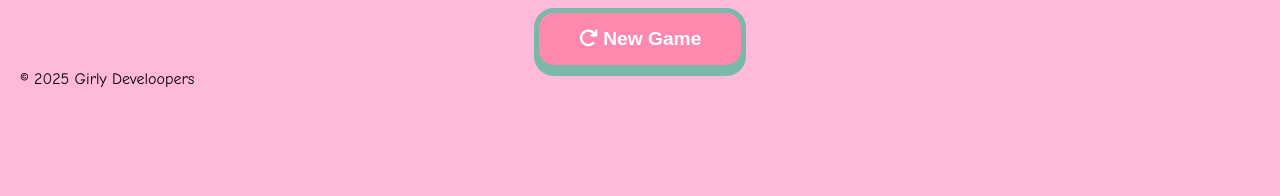
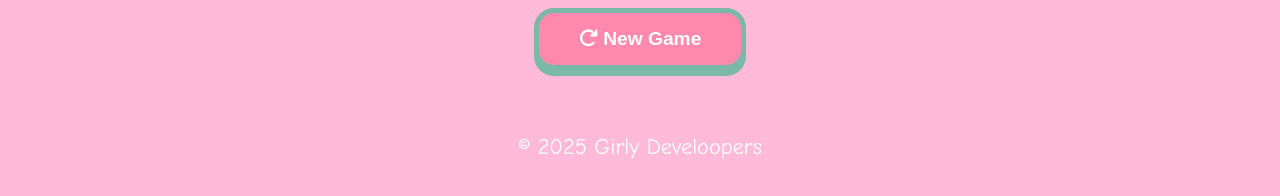
Before and after one commit to rk-zz/Memory_Game, a plain HTML site: page index.html in a window 1280 px wide. Shown: the part 1175-1371 px from the top of the page. Before the commit the page ends 1283 px from the top, so only its background shows below. Drawn offline with Linux system fonts and the light colour scheme.

Commit message:
style.css

```diff
--- a/style.css
+++ b/style.css
@@ -24,6 +24,15 @@ body {
   margin-bottom: 25px;
   box-shadow: 0 8px 0 #ca3f6e;
   border: 5px solid #fff;
+}
+
+footer {
+  background-color: var(--pink);
+  color: white;
+  text-align: center;
+  padding: 1rem;
+  font-size: 1.4rem;
+  margin-top: 3rem;
 }
 
 h1 {
@@ -217,4 +226,5 @@ h1 {
   .card-front {
       font-size: 2.5em;
   }
+
 }
```
